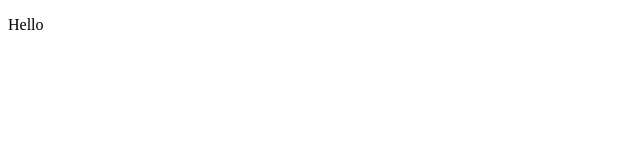
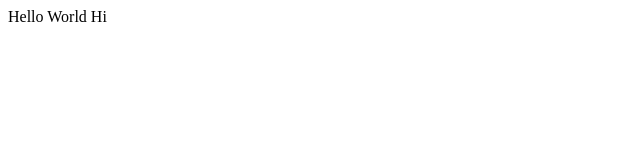
Before and after one commit to GordAlex/First, a plain HTML site: page index.html in a window 1280 px wide. Shown: the whole page, without its empty margins (0-640 px from the left). Drawn offline with Linux system fonts and the light colour scheme.

Commit message:
index mod

```diff
--- a/index.html
+++ b/index.html
@@ -8,7 +8,8 @@
 </head>
 <body>
 
-<p>Hello</p>
+    <p1>Hello World</p1>
+    <p2>Hi</p2>
 
 <script src="js/script.js"></script>
 </body>
```
